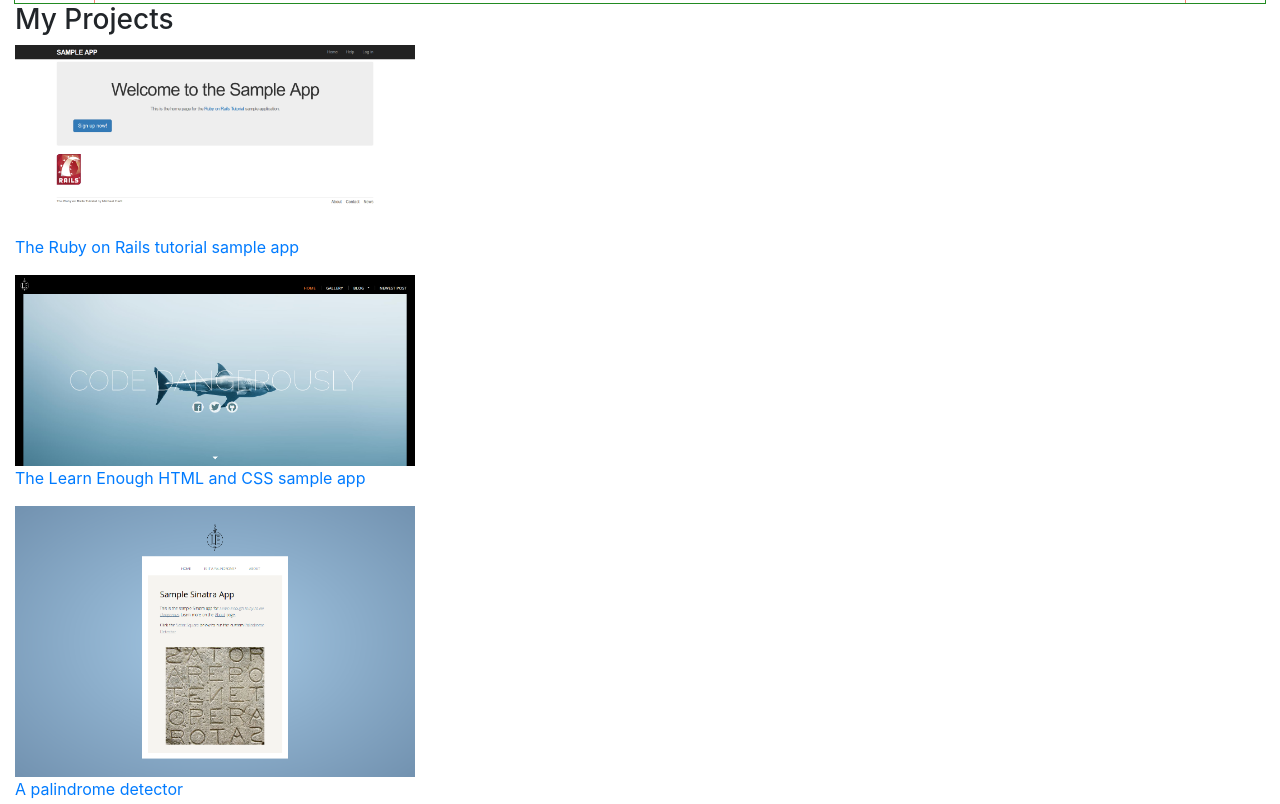
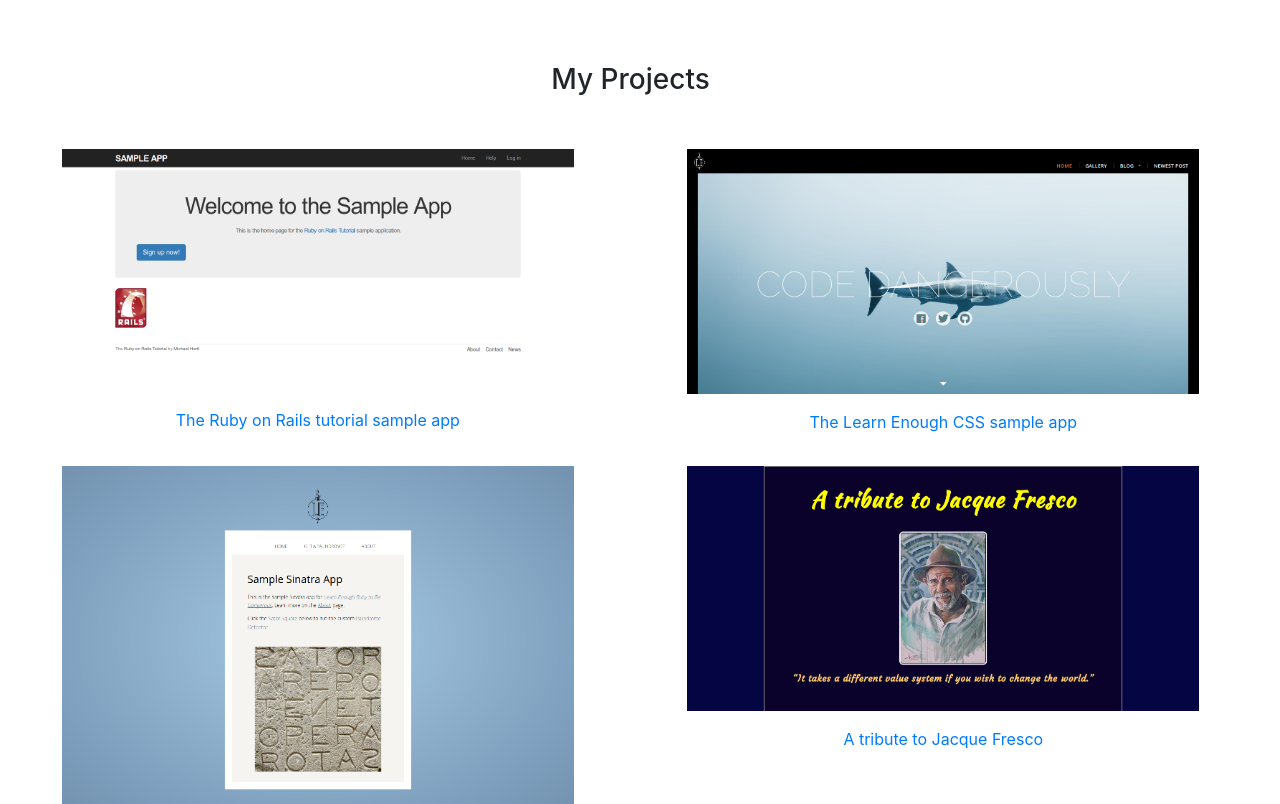
Before and after one commit to Hakxel/html-portfolio, a plain HTML site: page index.html in a window 1280 px wide. Shown: the part 786-1590 px from the top of the page. Drawn offline with nearby package versions, Linux system fonts and the light colour scheme.

Commit message:
Finish projects section with images

```diff
--- a/index.html
+++ b/index.html
@@ -63,27 +63,33 @@
         <h3>My Projects</h3>
         <div class="projects-wrapper">
           <div class="project">
-            <a href="#">
+            <a href="https://fathomless-taiga-58570.herokuapp.com/">
               <img src="images/RoR_sample_app.png" alt="The Ruby on Rails sample app" />
               <p>The Ruby on Rails tutorial sample app</p>
             </a>
           </div>
           <div class="project">
-            <a href="#">
+            <a href="https://hakxel.github.io/">
               <img src="images/code_dangerously.png" alt="Learn enough sample app" />
-              <p>The Learn Enough HTML and CSS sample app</p>
+              <p>The Learn Enough CSS sample app</p>
             </a>
           </div>
           <div class="project">
-            <a href="">
+            <a href="https://polar-ridge-67717.herokuapp.com/">
               <img src="images/palindrome_app.png" alt="A palindrome detector" />
               <p>A palindrome detector</p>
             </a>
           </div>
           <div class="project">
-            <a href="#">
+            <a href="https://hakxel.github.io/tribute_page/">
               <img src="images/tribute_jacque_fresco.png" alt="A tribute to Jacque Fresco" />
               <p>A tribute to Jacque Fresco</p>
+            </a>
+          </div>
+          <div class="project">
+            <a href="https://github.com/Hakxel/my-expenses-tracker">
+              <img src="images/expense-tracker-app.png" alt="An expense tracker app" />
+              <p>A CLI expense tracker app</p>
             </a>
           </div>
         </div>
--- a/main.css
+++ b/main.css
@@ -22,7 +22,6 @@ ul {
   height: 6vh;
   justify-content: center;
   margin-top: 1em;
-  outline: 1px solid burlywood;
   padding-bottom: 5px;
 }
 
@@ -38,14 +37,14 @@ ul {
   display: flex;
   flex-grow: 1;
   justify-content: center;
-  max-width: 4em;
+  max-width: 3em;
   padding-top: 0.4em;
 }
 
 #logo-img {
   border-radius: 50%;
-  max-height: 2.1em;
-  max-width: 2.1em;
+  max-height: 2.5em;
+  max-width: 2.5em;
 }
 
 .nav-items {
@@ -62,6 +61,7 @@ ul {
   flex-grow: 1;
   justify-self: flex-end;
   max-width: 4em;
+  padding-right: 10px;
 }
 
 .nav-checkbox > label {
@@ -71,14 +71,14 @@ ul {
 .nav-pills > li {
   border-right: 1px solid black;
   display: inline;
-  margin-bottom: 0.5em;
-  margin-top: 0.5em;
   margin-right: 0.5em;
   padding-right: 0.5em;
 }
 
 .nav-pills > li:last-child {
   border-right: none;
+  padding-right: 0px;
+  margin-right: 0px;
 }
 
 #music-toggle {
@@ -97,8 +97,10 @@ ul {
 
 /* Article */
 
-article {
+.container-fluid {
   margin-top: 5px;
+  padding-left: 5px;
+  padding-right: 1.5em;
 
 }
 
@@ -107,19 +109,14 @@ article {
   display: flex;
   flex-direction: row;
   justify-content: space-between;
-  outline: 1px solid forestgreen;
 }
 
 .hero-left {
   align-items: center;
-  background-color: rgba(0, 255, 255, 0.5);
   display: flex;
   flex-direction: column;
   flex-grow: 1;
-  max-width: 5em;
-  outline: 1px solid darkblue;
-
-
+  max-width: 3em;
 }
 .hero-left > img {
   margin-top: 1.5em;
@@ -149,7 +146,6 @@ article {
   flex-grow: 2;
   justify-content: space-around;
   height: 90vh;
-  outline: 1px solid salmon;
   text-align: center;
   padding-top: 2em;
 }
@@ -164,11 +160,41 @@ article {
 
 .hero-right {
   flex-grow: 1;
-  max-width: 5em;
+  max-width: 3em;
 }
 
+#profile {
+  display: flex;
+  text-align: center;
+  flex-direction: column;
+  margin-top: 2em;
+}
+
+#profile > h3 {
+  padding-top: 1em;
+  padding-bottom: 1em;
+}
+.projects-wrapper {
+  align-content: center;
+  box-sizing: border-box;
+  justify-content: space-between;
+  display: inline-flex;
+  max-width: 100vw;
+  flex-wrap: wrap;
+
+}
+
+.projects-wrapper > div {
+  width: 40wh;
+  margin: 0 auto;
+}
 
 .project a > img {
-  max-width: 25em;
-  max-height: 25em;
+  max-width: 40vw;
+  max-height: 40vw;
+  margin: 1em;
 }
+
+.project a > p {
+  text-align: center;
+}
```
Also changed, not shown: images/expense-tracker-app.png (added).
